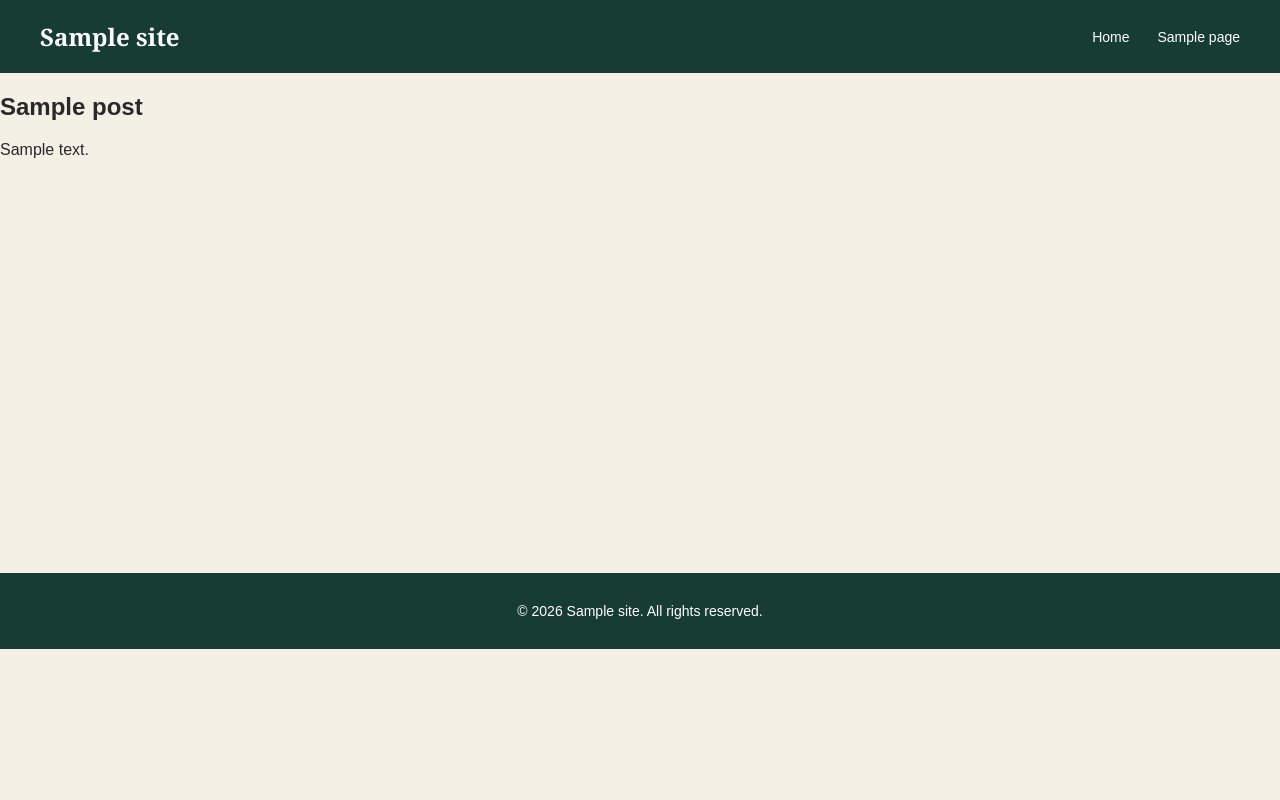
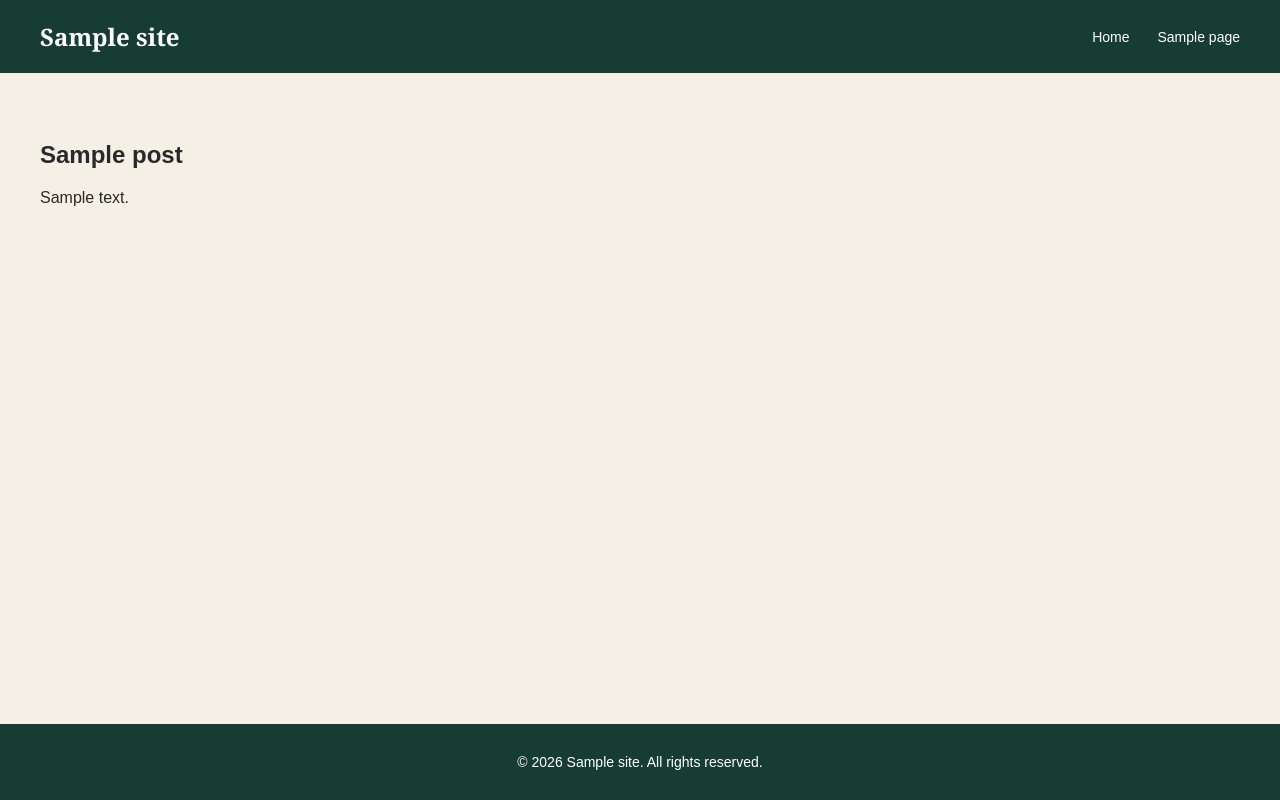
Before and after one commit to Shibangrg/bhutan-blue-sheep, a WordPress theme: template wp-content/themes/blue-sheep/index.php in a window 1280 px wide. Run offline with PHP 8.4 and a stand-in for WordPress, Linux system fonts and the light colour scheme; the site name, menu and one post (Sample post) are stand-ins, and other content is empty.

Commit message:
Improve global theme layout and footer positioning

```diff
--- a/wp-content/themes/blue-sheep/style.css
+++ b/wp-content/themes/blue-sheep/style.css
@@ -138,3 +138,34 @@ img {
         padding: 25px 20px;
     }
 }
+/* =========================================
+   GLOBAL PAGE LAYOUT
+========================================= */
+
+html,
+body {
+    min-height: 100%;
+}
+
+body {
+    min-height: 100vh;
+    display: flex;
+    flex-direction: column;
+}
+
+#main-content {
+    flex: 1;
+    width: 100%;
+    min-height: 60vh;
+    padding: 48px 40px;
+}
+
+.site-footer {
+    margin-top: auto;
+}
+
+@media (max-width: 768px) {
+    #main-content {
+        padding: 32px 20px;
+    }
+}
```
